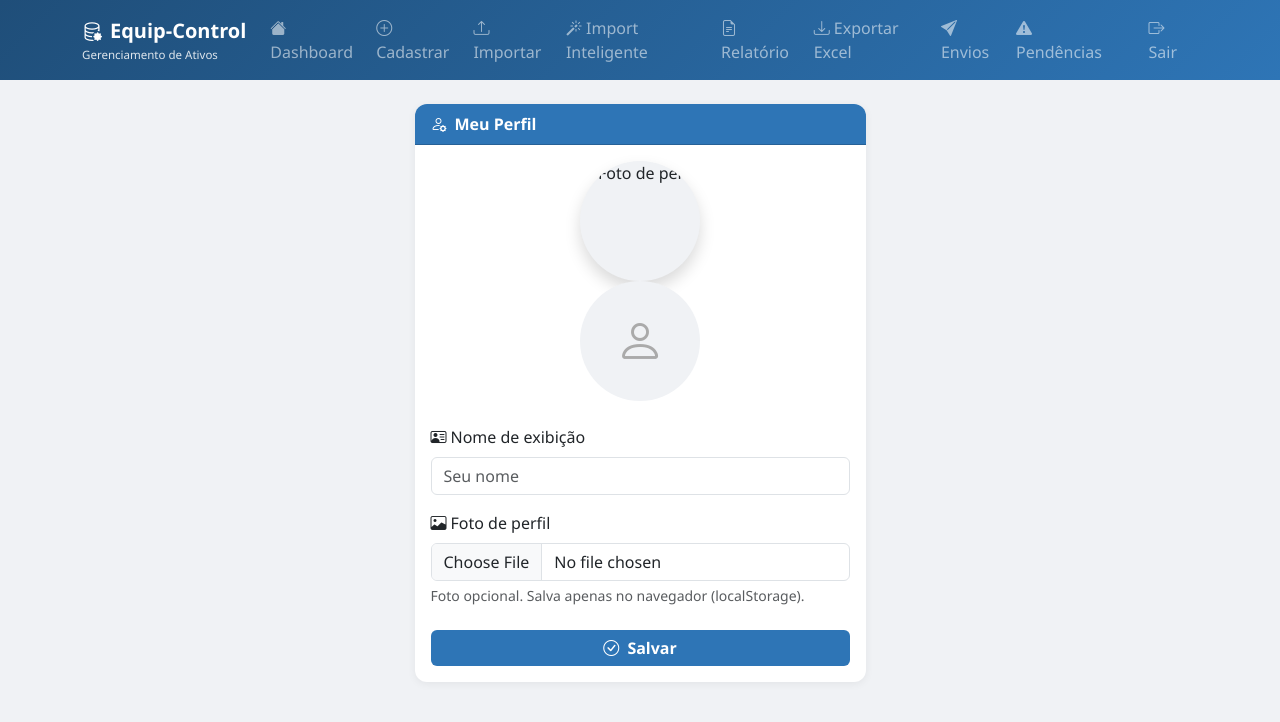
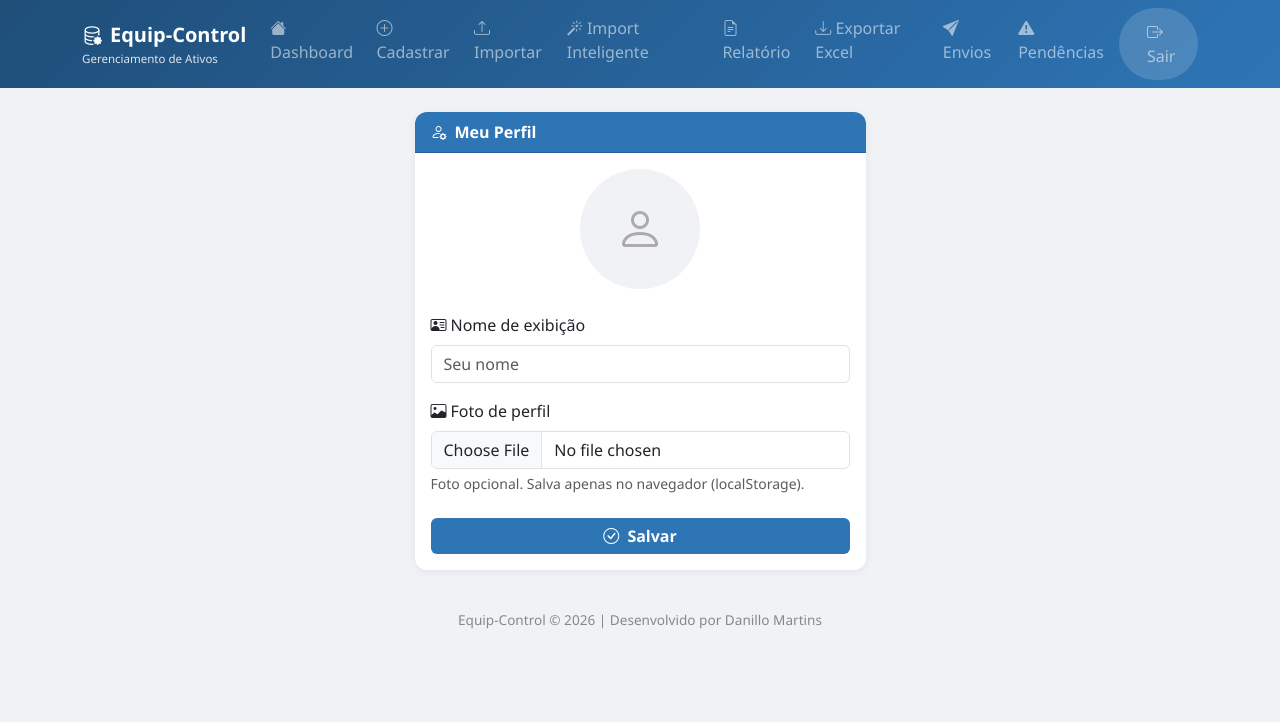
Before and after one commit to DanilloMartiins/equip-control, a Flask app: template templates/perfil.html in a window 1280 px wide. Shown: the top 722 px of the page. Run offline with Flask 3, Linux system fonts and the light colour scheme; the template is opened without the code that fills it, so the values that code supplies are empty; some libraries are stand-ins or nearby versions.

Commit message:
feat: crop de foto estilo whatsapp e pill do usuario na navbar

```diff
--- a/templates/base.html
+++ b/templates/base.html
@@ -45,13 +45,15 @@
                     <li class="nav-item"><a class="nav-link" href="/exportar"><i class="bi bi-download"></i> Exportar Excel</a></li>
                     <li class="nav-item"><a class="nav-link" href="/envios"><i class="bi bi-send-fill"></i> Envios</a></li>
                     <li class="nav-item"><a class="nav-link" href="/pendencias"><i class="bi bi-exclamation-triangle-fill"></i> Pendências</a></li>
-                    <li class="nav-item d-flex align-items-center me-2">
-                        <a class="nav-link d-flex align-items-center" href="/perfil">
-                            <img id="navFoto" alt="foto" class="rounded-circle me-2" style="width:28px;height:28px;object-fit:cover;display:none;">
-                            <span id="navNome">{{ usuario or '' }}</span>
-                        </a>
+                    <li class="nav-item d-flex align-items-center">
+                        <div class="d-flex align-items-center gap-2 rounded-pill px-2 py-1" style="background:rgba(255,255,255,0.15);">
+                            <a class="nav-link d-flex align-items-center px-1" href="/perfil" style="color:#fff;">
+                                <img id="navFoto" alt="foto" class="rounded-circle me-2" style="width:28px;height:28px;object-fit:cover;display:none;">
+                                <span id="navNome" style="line-height:1;">{{ usuario or '' }}</span>
+                            </a>
+                            <a class="nav-link px-1" href="/logout" title="Sair"><i class="bi bi-box-arrow-right"></i> Sair</a>
+                        </div>
                     </li>
-                    <li class="nav-item"><a class="nav-link" href="/logout"><i class="bi bi-box-arrow-right"></i> Sair</a></li>
                 </ul>
             </div>
         </div>
--- a/templates/perfil.html
+++ b/templates/perfil.html
@@ -8,12 +8,14 @@
                 <i class="bi bi-person-gear me-2"></i>Meu Perfil
             </div>
             <div class="card-body text-center">
-                <img id="fotoPerfil" alt="Foto de perfil" class="rounded-circle mx-auto d-block shadow"
-                     style="width:120px;height:120px;object-fit:cover;background:#f0f2f5;display:none;">
-                <div id="semFoto" class="rounded-circle mx-auto d-flex align-items-center justify-content-center"
-                     style="width:120px;height:120px;background:#f0f2f5;color:#aaa;font-size:3rem;">
+                <div class="position-relative mx-auto" style="width:120px;height:120px;">
+                <img id="fotoPerfil" alt="Foto de perfil" class="rounded-circle position-absolute top-0 start-0 w-100 h-100 shadow"
+                     style="object-fit:cover;background:#f0f2f5;display:none;z-index:2;">
+                <div id="semFoto" class="rounded-circle position-absolute top-0 start-0 w-100 h-100 d-flex align-items-center justify-content-center"
+                     style="background:#f0f2f5;color:#aaa;font-size:3rem;">
                     <i class="bi bi-person"></i>
                 </div>
+            </div>
 
                 <div class="mt-4 text-start">
                     <label class="form-label"><i class="bi bi-person-vcard me-1"></i>Nome de exibição</label>
@@ -34,9 +36,45 @@
     </div>
 </div>
 
+<div class="modal fade" id="modalCrop" tabindex="-1" data-bs-backdrop="static">
+    <div class="modal-dialog modal-dialog-centered">
+        <div class="modal-content">
+            <div class="modal-header text-white" style="background:#2E75B6;">
+                <h6 class="modal-title mb-0"><i class="bi bi-crop me-2"></i>Posicione a foto</h6>
+            </div>
+            <div class="modal-body">
+                <div id="cropArea" class="position-relative mx-auto overflow-hidden rounded-4"
+                     style="width:280px;height:280px;background:#000;touch-action:none;">
+                    <img id="cropImg" alt="preview" class="position-absolute"
+                         style="max-width:none;cursor:move;user-select:none;touch-action:none;">
+                </div>
+                <div class="d-flex align-items-center gap-2 mt-3">
+                    <i class="bi bi-zoom-out text-muted"></i>
+                    <input type="range" id="cropZoom" class="form-range" min="100" max="400" value="100">
+                    <i class="bi bi-zoom-in text-muted"></i>
+                </div>
+                <p class="text-muted small mb-0 mt-2 text-center">Arraste para escolher a área da foto</p>
+            </div>
+            <div class="modal-footer">
+                <button type="button" class="btn btn-secondary" data-bs-dismiss="modal">Cancelar</button>
+                <button type="button" id="btnCrop" class="btn btn-axia"><i class="bi bi-check-lg me-1"></i>Usar esta foto</button>
+            </div>
+        </div>
+    </div>
+</div>
+
 <script>
     const CHAVE_NOME = 'axia_perfil_nome';
     const CHAVE_FOTO = 'axia_perfil_foto';
+    const LADO_CROP = 280;
+
+    let imgNatural = null;
+    let scaleAtual = 1;
+    let offsetX = 0;
+    let offsetY = 0;
+    let dragging = false;
+    let startX = 0;
+    let startY = 0;
 
     function carregarPerfil() {
         const nome = localStorage.getItem(CHAVE_NOME);
@@ -52,6 +90,38 @@
         document.getElementById('semFoto').style.display = 'none';
     }
 
+    function posicionarImagem() {
+        const img = document.getElementById('cropImg');
+        img.style.left = offsetX + 'px';
+        img.style.top = offsetY + 'px';
+        img.style.width = (imgNatural.width * scaleAtual) + 'px';
+        img.style.height = (imgNatural.height * scaleAtual) + 'px';
+    }
+
+    function centralizar() {
+        const w = imgNatural.width * scaleAtual;
+        const h = imgNatural.height * scaleAtual;
+        offsetX = (LADO_CROP - w) / 2;
+        offsetY = (LADO_CROP - h) / 2;
+        posicionarImagem();
+    }
+
+    function limitarOffset() {
+        const w = imgNatural.width * scaleAtual;
+        const h = imgNatural.height * scaleAtual;
+        if (w >= LADO_CROP) {
+            offsetX = Math.min(0, Math.max(LADO_CROP - w, offsetX));
+        } else {
+            offsetX = (LADO_CROP - w) / 2;
+        }
+        if (h >= LADO_CROP) {
+            offsetY = Math.min(0, Math.max(LADO_CROP - h, offsetY));
+        } else {
+            offsetY = (LADO_CROP - h) / 2;
+        }
+        posicionarImagem();
+    }
+
     document.getElementById('campoFoto').addEventListener('change', function () {
         const arquivo = this.files[0];
         if (!arquivo) return;
@@ -60,20 +130,73 @@
         reader.onload = function (e) {
             const img = new Image();
             img.onload = function () {
-                const canvas = document.createElement('canvas');
-                const lado = 128;
-                canvas.width = lado;
-                canvas.height = lado;
-                const ctx = canvas.getContext('2d');
-                const escala = Math.max(lado / img.width, lado / img.height);
-                const w = img.width * escala;
-                const h = img.height * escala;
-                ctx.drawImage(img, (lado - w) / 2, (lado - h) / 2, w, h);
-                mostrarFoto(canvas.toDataURL('image/jpeg', 0.85));
+                imgNatural = img;
+                scaleAtual = LADO_CROP / Math.min(img.width, img.height);
+                document.getElementById('cropImg').src = e.target.result;
+                centralizar();
+                new bootstrap.Modal(document.getElementById('modalCrop')).show();
             };
             img.src = e.target.result;
         };
         reader.readAsDataURL(arquivo);
+        this.value = '';
+    });
+
+    document.getElementById('cropZoom').addEventListener('input', function () {
+        const nova = this.value / 100;
+        const centroX = offsetX + (imgNatural.width * scaleAtual) / 2;
+        const centroY = offsetY + (imgNatural.height * scaleAtual) / 2;
+        scaleAtual = nova * (LADO_CROP / Math.min(imgNatural.width, imgNatural.height));
+        offsetX = centroX - (imgNatural.width * scaleAtual) / 2;
+        offsetY = centroY - (imgNatural.height * scaleAtual) / 2;
+        limitarOffset();
+    });
+
+    const cropArea = document.getElementById('cropArea');
+    cropArea.addEventListener('mousedown', function (e) {
+        dragging = true;
+        startX = e.clientX - offsetX;
+        startY = e.clientY - offsetY;
+    });
+    window.addEventListener('mousemove', function (e) {
+        if (!dragging) return;
+        offsetX = e.clientX - startX;
+        offsetY = e.clientY - startY;
+        limitarOffset();
+    });
+    window.addEventListener('mouseup', function () {
+        dragging = false;
+    });
+
+    cropArea.addEventListener('touchstart', function (e) {
+        dragging = true;
+        const t = e.touches[0];
+        startX = t.clientX - offsetX;
+        startY = t.clientY - offsetY;
+    }, { passive: true });
+    cropArea.addEventListener('touchmove', function (e) {
+        if (!dragging) return;
+        const t = e.touches[0];
+        offsetX = t.clientX - startX;
+        offsetY = t.clientY - startY;
+        limitarOffset();
+    }, { passive: true });
+    cropArea.addEventListener('touchend', function () {
+        dragging = false;
+    });
+
+    document.getElementById('btnCrop').addEventListener('click', function () {
+        const canvas = document.createElement('canvas');
+        const lado = 128;
+        canvas.width = lado;
+        canvas.height = lado;
+        const ctx = canvas.getContext('2d');
+        const srcX = -offsetX / scaleAtual;
+        const srcY = -offsetY / scaleAtual;
+        const srcTam = LADO_CROP / scaleAtual;
+        ctx.drawImage(imgNatural, srcX, srcY, srcTam, srcTam, 0, 0, lado, lado);
+        mostrarFoto(canvas.toDataURL('image/jpeg', 0.85));
+        bootstrap.Modal.getInstance(document.getElementById('modalCrop')).hide();
     });
 
     document.getElementById('btnSalvar').addEventListener('click', function () {
```
